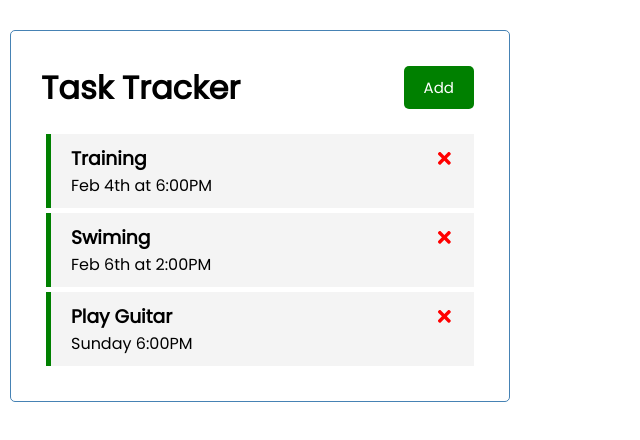
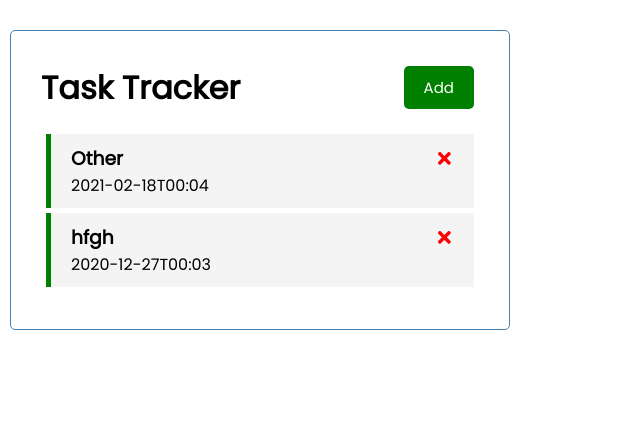
Before and after one commit to rami4625/react_task_tracker, a React (Create React App) app: page / in a window 1280 px wide. Shown: the top 440 px of the page, without its empty margins (0-640 px from the left). Built offline with nearby package versions, Linux system fonts and the light colour scheme; data requests are answered from the project's data file.

Commit message:
Small Changes

```diff
--- a/db.json
+++ b/db.json
@@ -1,20 +1,14 @@
 {
   "tasks": [
     {
-      "id": 1,
-      "name": "Training",
-      "day": "Feb 4th at 6:00PM",
-      "reminder": true
+      "name": "Other",
+      "day": "2021-02-18T00:04",
+      "reminder": true,
+      "id": 2
     },
     {
-      "id": 2,
-      "name": "Swiming",
-      "day": "Feb 6th at 2:00PM",
-      "reminder": true
-    },
-    {
-      "name": "Play Guitar",
-      "day": "Sunday 6:00PM",
+      "name": "hfgh",
+      "day": "2020-12-27T00:03",
       "reminder": true,
       "id": 3
     }
--- a/src/App.js
+++ b/src/App.js
@@ -54,7 +54,7 @@ function App() {
 
     setTasks(tasksState.map(item =>
       item.id === id ?
-      {...item, reminder: data.reminder} :
+      {...data} :
       item
     ))
   }
--- a/src/components/AddTask.js
+++ b/src/components/AddTask.js
@@ -29,7 +29,7 @@ const AddTask = ({ onAdd }) => {
 
       <div className="form-control">
         <label>Day & Time</label>
-        <input type="text" placeholder="Add Day & Time" value={day} onChange={e => setDay(e.target.value)}/>
+        <input type="datetime-local" value={day === '' ? "2021-01-01T00:00" : day} onChange={e => setDay(e.target.value)}/>
       </div>
 
       <div className="form-control form-control-check">
```
Also changed, not shown: 1 other file (tests, documents, lock files or other folders).
